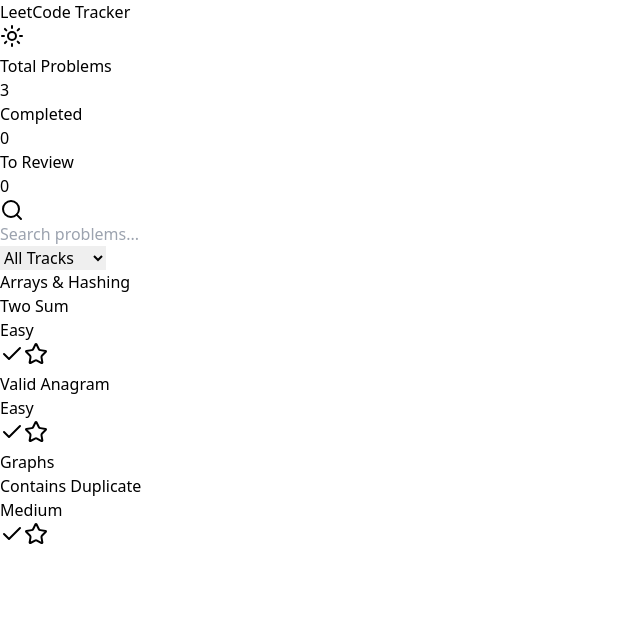
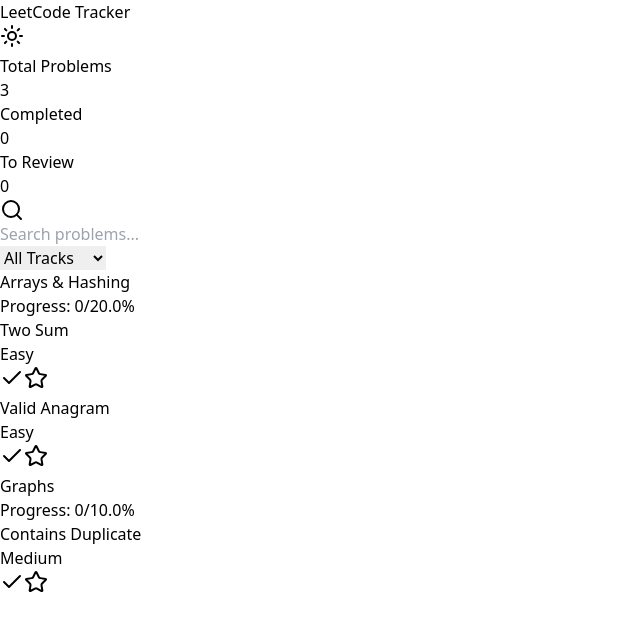
Before and after one commit to arjunskumar/leetcode-practice, a React (Vite) app: page / in a window 1280 px wide. Shown: the top 630 px of the page, without its empty margins (0-640 px from the left). Built offline with nearby package versions, Linux system fonts and the light colour scheme.

Commit message:
feat: Progress bar with green fill indicating progress

```diff
--- a/src/components/ProblemList.jsx
+++ b/src/components/ProblemList.jsx
@@ -1,5 +1,6 @@
 import React, { useState, useEffect } from 'react';
 import { Search, ChevronDown, Star, Check, X, Sun, Moon } from 'lucide-react';
+
 
 const ProgressStats = ({ problems, darkMode }) => {
   const totalProblems = problems.length;
@@ -19,6 +20,33 @@
       <div className={`p-4 rounded-lg shadow ${darkMode ? 'bg-gray-700' : 'bg-white'}`}>
         <h3 className="text-lg font-semibold">To Review</h3>
         <p className="text-2xl font-bold text-yellow-600">{starredProblems}</p>
+      </div>
+    </div>
+  );
+};
+
+// Add this after ProgressStats component
+const PatternProgress = ({ problems, pattern, darkMode }) => {
+  const patternProblems = problems.filter(p => p.pattern === pattern);
+  const completedCount = patternProblems.filter(p => p.completed).length;
+  const totalCount = patternProblems.length;
+  const percentage = (completedCount / totalCount) * 100;
+
+  return (
+    <div className="mt-2 mb-4">
+      <div className="flex justify-between mb-1">
+        <span className={`text-sm ${darkMode ? 'text-gray-300' : 'text-gray-600'}`}>
+          Progress: {completedCount}/{totalCount}
+        </span>
+        <span className={`text-sm ${darkMode ? 'text-gray-300' : 'text-gray-600'}`}>
+          {percentage.toFixed(1)}%
+        </span>
+      </div>
+      <div className={`h-2 rounded-full ${darkMode ? 'bg-gray-700' : 'bg-gray-200'}`}>
+        <div
+          className="h-full rounded-full bg-green-500 transition-all duration-300"
+          style={{ width: `${percentage}%` }}
+        />
       </div>
     </div>
   );
@@ -166,8 +194,13 @@
       {Object.entries(groupedProblems).map(([pattern, problems]) => (
         <div key={pattern} className="mt-8">
           <h2 className={`text-2xl font-bold px-4 py-2 rounded-lg shadow-md ${darkMode ? 'bg-gray-700 text-white' : 'bg-blue-100 text-blue-800'}`}>
-            {pattern}
+          {pattern}
           </h2>
+          <PatternProgress
+            problems={problems}
+            pattern={pattern}
+            darkMode={darkMode}
+          />
           <div className="grid grid-cols-1 md:grid-cols-2 lg:grid-cols-3 gap-6 mt-4">
             {filteredProblems
               .filter(problem => problem.pattern === pattern)
```
